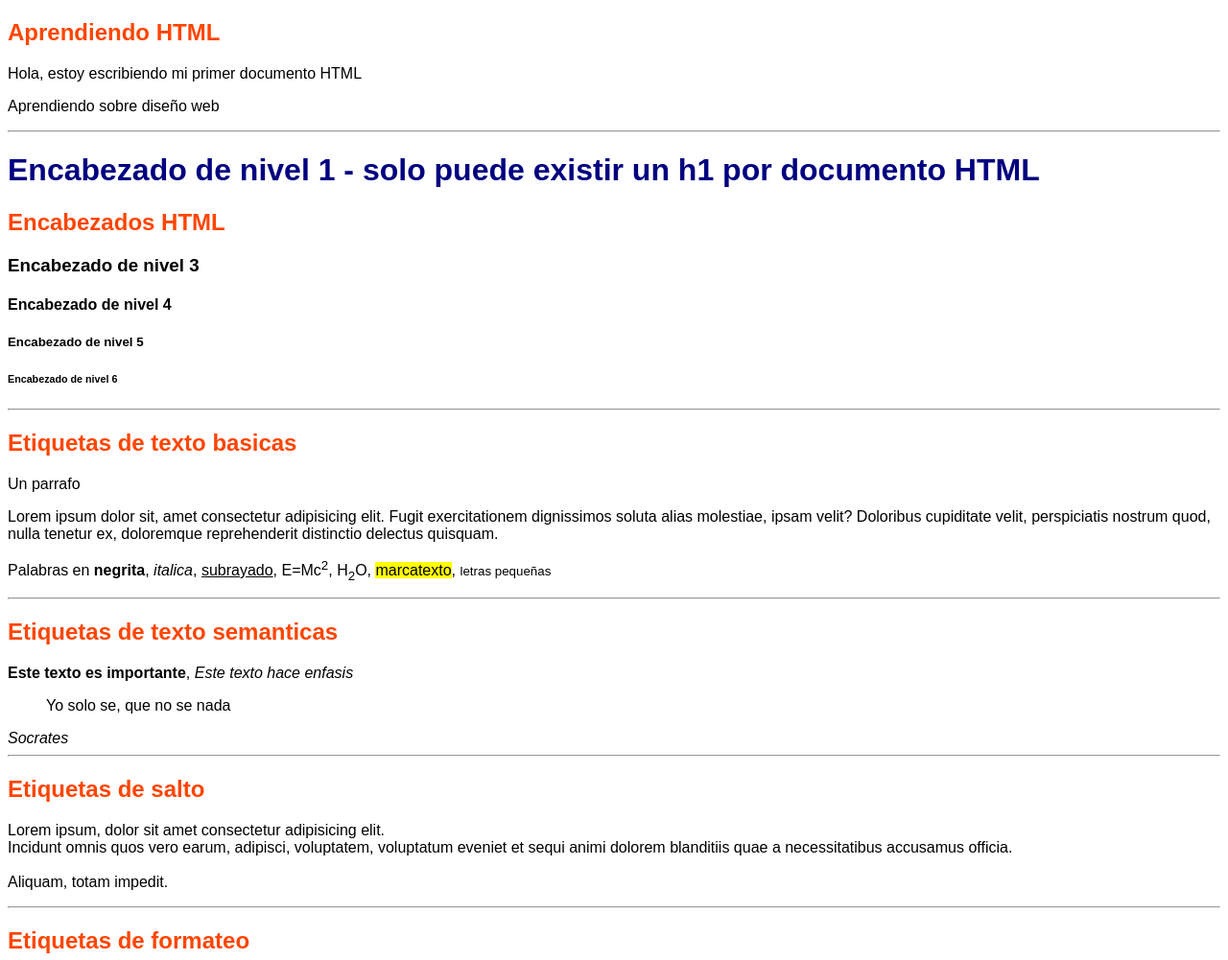
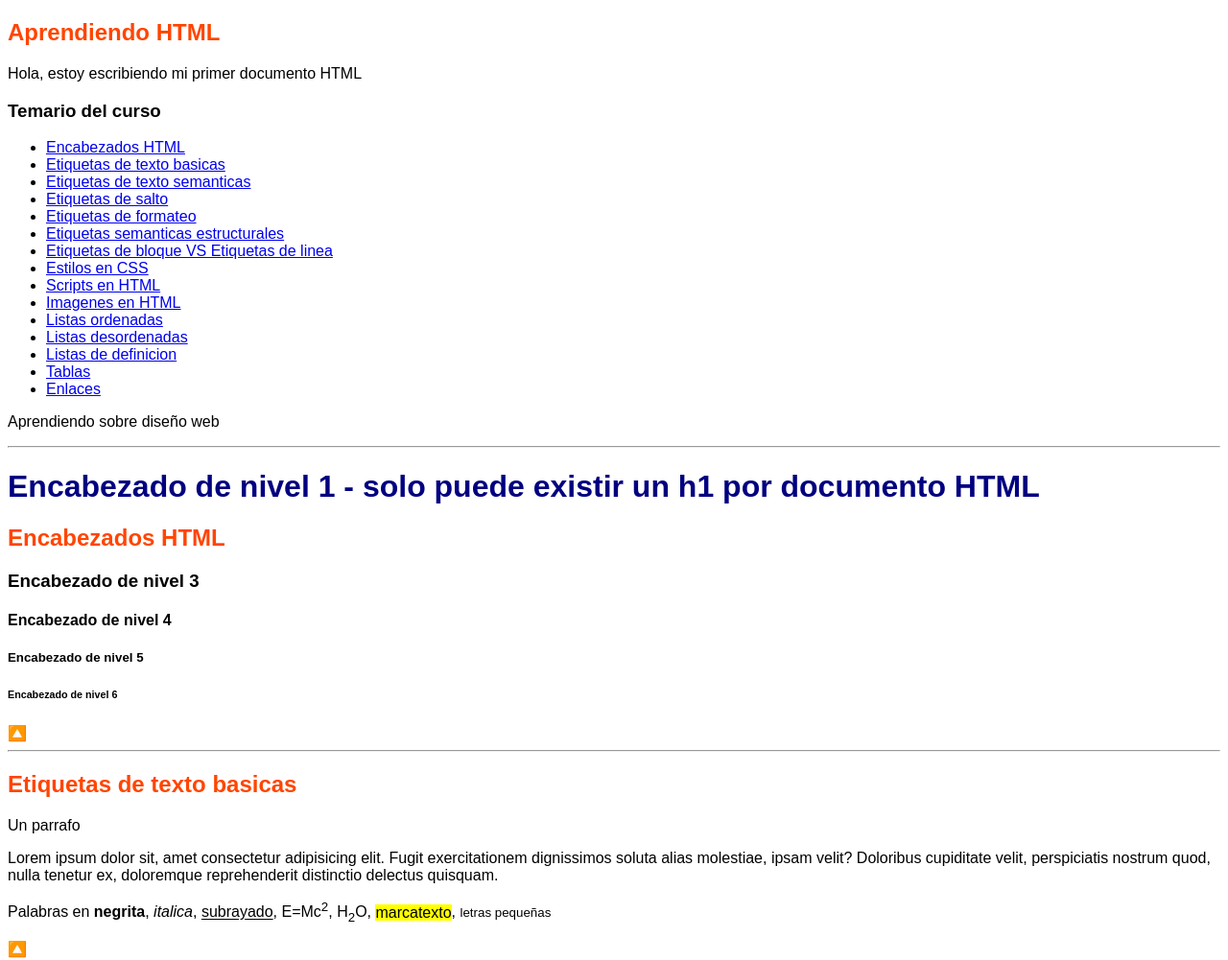
Before and after one commit to felipehmora/Curso-HTML-CSS-1-5--Fundamentos, a plain HTML site: page index.html in a window 1280 px wide. Shown: the top 1001 px of the page at 96% size. Drawn offline with Linux system fonts and the light colour scheme.

Commit message:
adding links

```diff
--- a/assets/style.css
+++ b/assets/style.css
@@ -1,3 +1,7 @@
+html{
+    scroll-behavior: smooth;/*Con esta propiedad css le estamos colocando una animacion al scrolling*/
+}
+
 body{
     font-family: sans-serif;
 }
--- a/index.html
+++ b/index.html
@@ -11,6 +11,8 @@
     🟢 Emmet.io - https://emmet.io/
     ➡️ CSS Icons - https://css.gg/
     ➡️ SVG Repo - https://www.svgrepo.com/
+    ➡️ https://emojipedia.org/upwards-button/
+
 
 
     🟠 Enlaces de la documentación de HTML:
@@ -40,10 +42,28 @@
     <!-- Creas una carpeta que se llame assets y ahi un documento que se llame style.css -->
     <link rel="stylesheet" href="./assets/style.css"><!-- La eitqueta link sirve para enlazar archivos con el HTML y otros elementos (href significa hyperreferencia)-->
 </head>
-    <h2>Aprendiendo HTML</h2>
+    <h2 id="inicio">Aprendiendo HTML</h2>
 
     <!-- HTML se parece mucho a como si estuvieramos escribiendo en un documento word, porque las etiquetas de texto semanticas son muy similares a la manera en la que se trabajan los textos en esos programas -->
     <p>Hola, estoy escribiendo mi primer documento HTML</p> <!-- La etiqueta p nos va a permitir poner parrafos en nuestro documento -->
+    <h3>Temario del curso</h3>
+    <ul>
+        <li><a href="index.html#encabezados">Encabezados HTML</a></li>
+        <li><a href="index.html#texto-basico">Etiquetas de texto basicas</a></li>
+        <li><a href="index.html#texto-semantico">Etiquetas de texto semanticas</a></li>
+        <li><a href="index.html#etiquetas-salto">Etiquetas de salto</a></li>
+        <li><a href="index.html#etiquetas-formateo">Etiquetas de formateo</a></li>
+        <li><a href="index.html#semanticas-estructurales">Etiquetas semanticas estructurales</a></li>
+        <li><a href="index.html#bloque-linea">Etiquetas de bloque VS Etiquetas de linea</a></li>
+        <li><a href="index.html#estilos">Estilos en CSS</a></li>
+        <li><a href="index.html#scripts-html">Scripts en HTML</a></li>
+        <li><a href="index.html#imagenes">Imagenes en HTML</a></li>
+        <li><a href="index.html#listas-ordenadas">Listas ordenadas</a></li>
+        <li><a href="index.html#listas-desordenadas">Listas desordenadas</a></li>
+        <li><a href="index.html#listas-definicion">Listas de definicion</a></li>
+        <li><a href="index.html#tablas">Tablas</a></li>
+        <li><a href="index.html#enlaces">Enlaces</a></li>
+    </ul>
     <p>Aprendiendo sobre diseño web</p>
     <hr>
     <!-- Los encabezados nos van a permitir titularizar nuestro contenido -->
@@ -51,34 +71,39 @@
     <h1>Encabezado de nivel 1 - solo puede existir un h1 por documento HTML</h1>
 
     <!-- El h1 es el titulo prinicipal y el que se muestra de mayor tamaño-->
-    <h2>Encabezados HTML </h2>
+    <h2 id="encabezados">Encabezados HTML</h2>
     <h3>Encabezado de nivel 3</h3>
     <h4>Encabezado de nivel 4</h4>
     <h5>Encabezado de nivel 5</h5>
     <h6>Encabezado de nivel 6</h6>
+    <a href="index.html#inicio" style="text-decoration: none;">🔼</a><!--Los emojis son texto planos-->
     <hr>
-    <h2>Etiquetas de texto basicas</h2>
+    <h2 id="texto-basico">Etiquetas de texto basicas</h2>
     <p>Un parrafo</p>
     <p>Lorem ipsum dolor sit, amet consectetur adipisicing elit. Fugit exercitationem dignissimos soluta alias molestiae, ipsam velit? Doloribus cupiditate velit, perspiciatis nostrum quod, nulla tenetur ex, doloremque reprehenderit distinctio delectus quisquam.</p>
     <!-- Para colocar textos simulados emmet (extension integrada en Visual Studio Code) nos va a permitir colocar un texto de relleno a partir de la palabra lorem, escribiendo la misma y presionando el tabulador-->
     <p>Palabras en <b>negrita</b>, <i>italica</i>, <u>subrayado</u>, E=Mc<sup>2</sup>, H<sub>2</sub>O, <mark>marcatexto</mark>, <small>letras pequeñas</small> </p>
+    <a href="index.html#inicio" style="text-decoration: none;">🔼</a><!--Los emojis son texto planos-->
+
     <hr>
-    <h2>Etiquetas de texto semanticas</h2>
+    <h2 id="texto-semantico">Etiquetas de texto semanticas</h2>
     <p>
         <strong>Este texto es importante</strong>, <em>Este texto hace enfasis</em>
     </p>
     <blockquote>Yo solo se, que no se nada</blockquote>
-    <cite>Socrates</cite>
+    <cite>Socrates</cite><br>
+    <a href="index.html#inicio" style="text-decoration: none;">🔼</a><!--Los emojis son texto planos-->
 
     <hr>
-    <h2>Etiquetas de salto</h2>
+    <h2 id="etiquetas-salto">Etiquetas de salto</h2>
 
     <p>
         Lorem ipsum, dolor sit amet consectetur adipisicing elit. <br>Incidunt omnis quos vero earum, adipisci, voluptatem, voluptatum eveniet et sequi animi dolorem blanditiis quae a necessitatibus accusamus officia. <br><br> Aliquam, totam impedit. <!-- Por defecto, HTML me coloca los parrafos seguidos. Para generar un espaciado en ellos debo colocar la etiqueta <br> que refiere a un salto de linea. Esta etiqueta es de un solo tag y cada vez que la coloque me va a generar un nuevo salto de linea -->
     </p>
+    <a href="index.html#inicio" style="text-decoration: none;">🔼</a><!--Los emojis son texto planos-->
 
     <hr> <!-- Esta etiqueta tambien es de un solo tag y me genera una linea horizontal. Esto tambien se puede hacer con CSS, pero la etiqueta hr refiere a un salto semantico de contenido -->
-    <h2>Etiquetas de formateo</h2>
+    <h2 id="etiquetas-formateo">Etiquetas de formateo</h2>
     <p>
 
         Tareas por hacer <!-- Si yo pongo el texto con un espaciado, identacion, etc en esta etiqueta no me lo va a respetar-->
@@ -112,8 +137,10 @@
             </code>
         </pre>
     </p>
+    <a href="index.html#inicio" style="text-decoration: none;">🔼</a>
+
     <hr>
-    <h2>Etiquetas semanticas estructurales</h2>
+    <h2 id="semanticas-estructurales">Etiquetas semanticas estructurales</h2>
     <div></div><!-- Es una etiqueta contenedora que no tiene semantica. El problema del manejo de las divs es que no se podia disntiguir bien cuando abria una y cuando cierra otra si no estaba bien identado el codigo -->
     <header>header - Es la cabecera de un sitio web o de una seccion</header>
     <main>main - Define la seccion principal del documento, solo puede existir una etiqueta main por documentos</main>
@@ -126,18 +153,22 @@
 
     <!-- La maquetacion es el acomodo de como tenemos el contenido de nuestras secciones y de eso va a depender la semantica -->
     <!-- Que la <div> no tenga una semantica no quiere decir que no se pueda usar -->
+        <a href="index.html#inicio" style="text-decoration: none;">🔼</a>
+
     <hr>
-    <h2>Etiquetas de bloque VS Etiquetas de linea</h2>
+    <h2 id="bloque-linea">Etiquetas de bloque VS Etiquetas de linea</h2>
     <div style="background-color: yellow;">La etiqueta de bloque por excelencia es la div. <br>
         Una etiqueta de bloque es aquella que genera saltos de linea con sus etiquetas hermanas
     </div> <!-- Es un bloque generico de contenido sin carga semantica -->
     <span style="background-color:blue; color: white;" >La etiqueta de linea por excelencia es la span
           Una etiqueta de linea solo ocupa el espacio necesario que tiene su contenido
     </span> <!-- Es un contenedor generico en linea que tampoco tiene carga semantica -->
-    <span style="background-color: red;">Hola, soy otra span</span>
+    <span style="background-color: red;">Hola, soy otra span</span><br>
+    <a href="index.html#inicio" style="text-decoration: none;">🔼</a>
     <hr>
+
     <!-- Prosiguen las formas de poner hojas de estilo en cascada en HTML -->
-    <h2>Estilos en CSS</h2>
+    <h2 id="estilos">Estilos en CSS</h2>
     <!-- La primera opcion consiste en colocar los estilos como atributo de la etiqueta en particular -->
     <div style="background-color:gray;">Estos son estilos colocados como atributo en una etiqueta</div>
     <!-- La segunda manera es abriendo en la cabecera una etiqueta style -->
@@ -166,10 +197,11 @@
            </code>
        </pre>
    </p>
+   <a href="index.html#inicio" style="text-decoration: none;">🔼</a>
 
    <hr>
 
-   <h2>Scripts en HTML</h2>
+   <h2 id="scripts-html">Scripts en HTML</h2>
    <!-- Existen dos formas de incrustar scripts en HTML -->
    <!-- La primera es mediante la etiqueta script -->
    <script>
@@ -186,8 +218,10 @@
          </code>
     </pre>
    </p>
+   <a href="index.html#inicio" style="text-decoration: none;">🔼</a>
+
    <hr>
-   <h2>Imagenes en HTML</h2>
+   <h2 id="imagenes">Imagenes en HTML</h2>
    <!--  <img src="img/periodic_table.png" alt="Tabla periodica de los elementos HTML" width="600" height="400"> -->
    <!-- Etiqueta que no cierra. El atributo src es la ruta de la imagen y alt es un texto alternativo para cuando la imagen se rompe-->
    <img src="img/periodic_table.png" alt="Tabla periodica de los elementos HTML">
@@ -203,6 +237,7 @@
         </code>
     </pre>
    </p>
+   <a href="index.html#inicio" style="text-decoration: none;">🔼</a>
    <hr>
    <h2>SVG</h2>
    <!--Los vectores los podemos insertar en una etiquEta img pero son codigo HTML-->
@@ -218,7 +253,7 @@
     </figcaption>
    </figure>
    <hr>
-   <h2>Listas ordenadas</h2><!--Es como si fuera una lista de un procesador de texto-->
+   <h2 id="listas-ordenadas">Listas ordenadas</h2><!--Es como si fuera una lista de un procesador de texto-->
    <h3>Las estaciones del año</h3>
    <ol><!--La etiqueta es ol de ordered list en ingles-->
         <li>Primavera</li><!-- Los elementos de lista se trabajan con li, de list item en ingles -->
@@ -262,8 +297,11 @@
         <li>Otoño</li>
         <li>Invierno</li>
     </ol>
+
+   <a href="index.html#inicio" style="text-decoration: none;">🔼</a>
+
     <hr>
-    <h2>Listas desordenadas</h2>
+    <h2 id="listas-desordenadas">Listas desordenadas</h2>
     <h3>Cosas por hacer</h3>
     <ul><!--Se usa la misma etiqueta list item, en vez de numeros. Aparecen las viñetas-->
         <li>Terminar las hm de Henry</li>
@@ -280,8 +318,9 @@
         <li>Revisar la pagina del pasaporte</li>
         <li>Asistir al pair programming y al stand up</li>
     </ul>
+   <a href="index.html#inicio" style="text-decoration: none;">🔼</a>
     <hr>
-    <h2>Listas de definicion</h2>
+    <h2 id="listas-definicion">Listas de definicion</h2>
         <dl><!--Se forman con la etiqueta dl definition list, pero tienen una diferencia con las otras listas y es que no se usa el li para sus elementos, se usa otra etiqueta-->
             <dt><!--Se usa dt de definition term para el termino que queremos definir-->
                 HTML
@@ -296,8 +335,9 @@
                 </dt>
             </dt>
         </dl>
+   <a href="index.html#inicio" style="text-decoration: none;">🔼</a>
     <hr>
-    <h2>Tablas</h2><!--Las tablas se usaban antes como tecnica de maquetacion-->
+    <h2 id="tablas">Tablas</h2><!--Las tablas se usaban antes como tecnica de maquetacion-->
     <table><!--Esta es la etiqueta para definir una tabla-->
         <tr>
             <td><!--Esta etiqueta se usa para el contenido de la tabla. Su nombre viene del ingles table data-->
@@ -378,6 +418,20 @@
             </tfoot>
         </tbody>
     </table>
+   <a href="index.html#inicio" style="text-decoration: none;">🔼</a>
+
     <hr>
+    <h2 id="enlaces">Enlaces</h2>
+    <a href="hola.html">Este enlace lleva a la pagina hola</a> <br><br><!--Al poner la etiqueta a autmaticamente me pone el atributo href, aqui se colocan enlaces y rutas relativas para el enlace -->
+    <!--Como esta en la misma carpeta se coloca solo el nombre del archivo-->
+    <!--Tambien tenemos enlaces externos-->
+    <a href="https://jonmircha.com/" target="_blank" rel="nofollow">Visita la pagina de mi profe, Jon Mircha</a>
+    <a href="https://jonmircha.com/" target="_blanck" ><!--Le puedes poner enlaces a imagenes de la siguiente manera-->
+        <img src="./img/los-10-sonidos-principales-del-perro.jpg" alt="" style="width: 200;">
+    </a>
+    <a href=""></a><!--Enlaces internos--> <br>
+     <a href="index.html#inicio" style="text-decoration: none;">🔼</a>
+    <hr>
+
 </body>
 </html>
```
Also changed, not shown: hola.html (added, +13 -0 lines).
